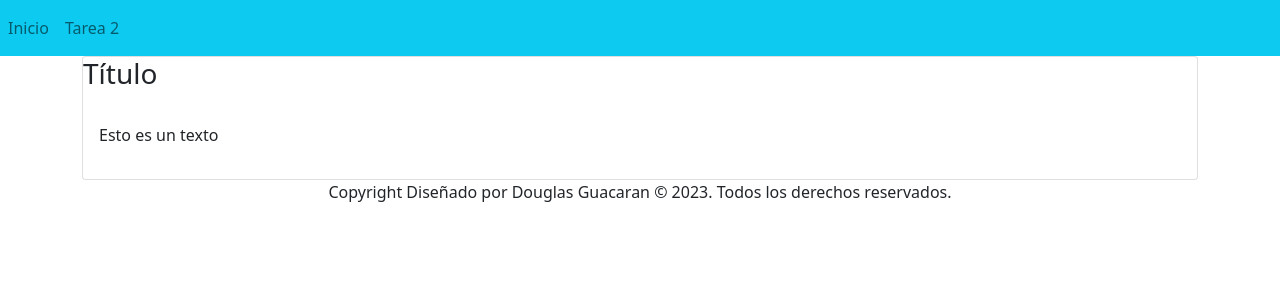
After one commit to DouglasGuacaran/testbike, a Django app: template core/templates/tarea2.html in a window 1280 px wide. The commit adds this page. Shown: the top 300 px of the page. Run offline with Django 4.2, Linux system fonts and the light colour scheme; the template is opened without the code that fills it, so the values that code supplies are empty.

Commit message:
Tarea 2 25%

```diff
--- a/core/templates/base.html
+++ b/core/templates/base.html
@@ -4,7 +4,7 @@
 <head>
     <meta charset="UTF-8">
     <meta http-equiv="X-UA-Compatible" content="IE=edge">
-    <meta name="viewport" content="width=device-width, initial-scale=1.0">
+    <meta name="viewport" content="width=device-width, initial-scale=1">
     <link href="https://cdn.jsdelivr.net/npm/bootstrap@5.0.2/dist/css/bootstrap.min.css" rel="stylesheet" integrity="sha384-EVSTQN3/azprG1Anm3QDgpJLIm9Nao0Yz1ztcQTwFspd3yD65VohhpuuCOmLASjC" crossorigin="anonymous">
     {% block stylecss %}<link rel="stylesheet" href="{% static 'css/base.css'%}">{% endblock stylecss %}
     <title>{% block title %}Inicio{% endblock title %}</title>
--- a/core/templates/navbar.html
+++ b/core/templates/navbar.html
@@ -12,6 +12,9 @@
         <li class="nav-item">
           <a class="nav-link" href="#">Inicio<span class="sr-only"></span></a>
         </li>
+        <li class="nav-item">
+          <a class="nav-link" href="{% url 'tarea2' %}">Tarea 2</a>
+        </li>
       </ul>
     </div>
   </nav>
--- /dev/null
+++ b/core/templates/tarea2.html
@@ -0,0 +1,27 @@
+{% extends './base.html' %}
+{% load static %}
+{% block title %}Tarea2{% endblock title %}
+{% block stylecss %}<link rel="stylesheet" href="{% static 'css/tarea2.css' %}"> {% endblock stylecss %}
+
+{% block body %}
+    <div class="container-fluid">
+        <div class="container">
+            <div class="card">
+                <div class="card-title">
+                    <h3>Título</h3>
+                </div>
+                <div class="card-body">
+                    <div class="card-text">
+                        <p>Esto es un texto</p>
+                    </div>
+                </div>
+            </div>
+        </div>
+    </div>
+
+{% endblock body %}
+
+{% block js_block %}
+<script src="{% static 'js/home.js' %}">
+</script>
+{% endblock js_block %}
--- a/core/urls.py
+++ b/core/urls.py
@@ -1,7 +1,8 @@
 from django.urls import path
-from . views import home
+from . views import home, tarea2
 from django.contrib.auth import views
 
 urlpatterns = [
     path('', home,name='home'),
+    path('tarea2/',tarea2,name='tarea2')
 ]
```
Also changed, not shown: core/prueba.py (added, +18 -0 lines), core/views.py (+22 -0 lines), core/static/css/tarea2.css (added).
